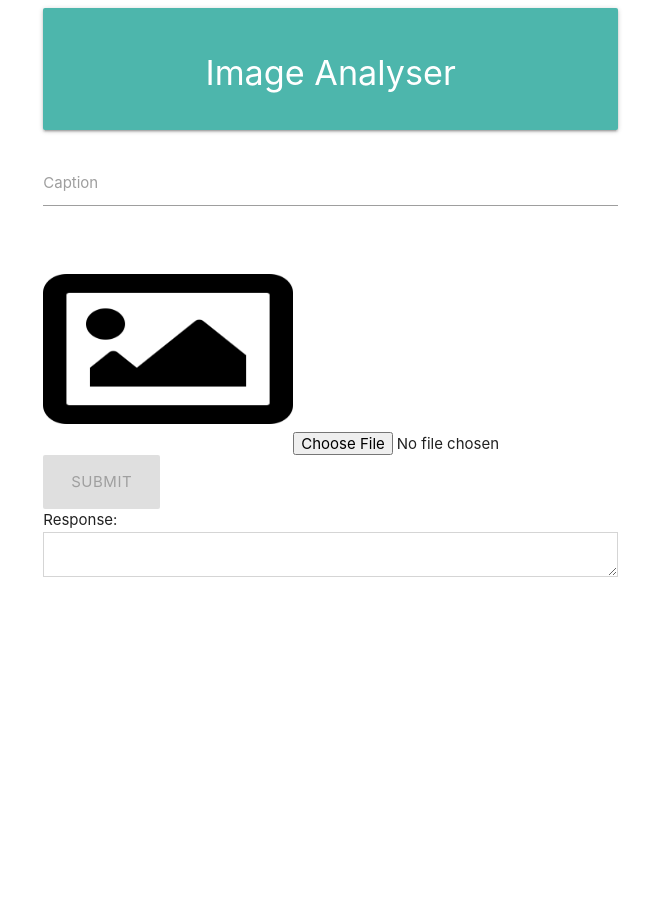
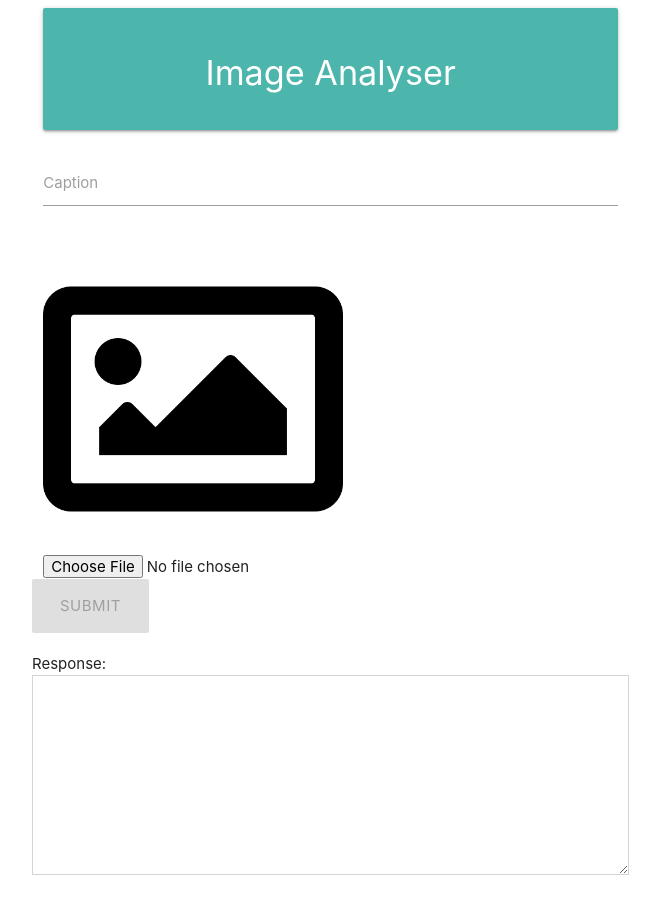
Before and after one commit to rmartinus/image-analyser-angular-gcp, an Angular app: page / in a window 1280 px wide. Shown: the top 914 px of the page, without its empty margins (160-820 px from the left). Before the commit the page ends 800 px from the top, so only its background shows below. Built offline with nearby package versions, Linux system fonts and the light colour scheme.

Commit message:
Added larger text area for response

```diff
--- a/src/app/upload-image/upload-image.component.html
+++ b/src/app/upload-image/upload-image.component.html
@@ -11,12 +11,12 @@
             <label for="Caption">Caption</label>
           </div>
         </div>
-        <img [src]="imageUrl" style="width:250px;height:200px">
+        <img [src]="imageUrl" id="ImagePreview">
         <input type="file" #Image accept="image/*" (change)="onFileSelected($event.target.files)">
-        <div>
+        <div class="row">
           <button type="submit" class="btn-large btn-submit" [disabled]="Image.value=='' || !imageForm.valid">Submit</button>
         </div>
-        <div>
+        <div class="row">
           Response:
           <textarea #Response ngModel name="Response" id="Response" disabled></textarea>
         </div>
--- a/src/styles.css
+++ b/src/styles.css
@@ -1 +1,11 @@
 /* You can add global styles to this file, and also import other style files */
+#ImagePreview {
+  width: 300px;
+  height: 300px;
+}
+
+textarea#Response {
+  width: 100%;
+  height: 200px;
+  clear: both;
+}
```
